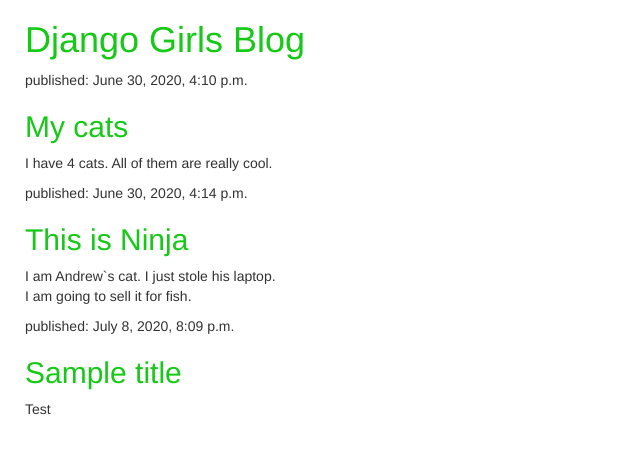
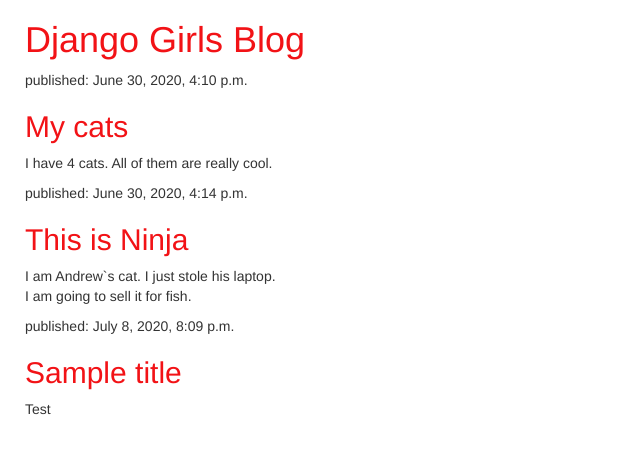
Before and after one commit to AndreiDanRata/Summer-Project, a Django app: page / in a window 1280 px wide. Shown: the top 454 px of the page, without its empty margins (0-640 px from the left). Run offline with Django 3.2, Linux system fonts and the light colour scheme; data comes from the database, SQL or seed files in the repository; some libraries are stand-ins or nearby versions.

Commit message:
css color

```diff
--- a/blog/static/css/blog.css
+++ b/blog/static/css/blog.css
@@ -1,5 +1,5 @@
 h1 a, h2 a {
-    color: #16c916;
+    color: #f21216;
 }
 
 body {
```
